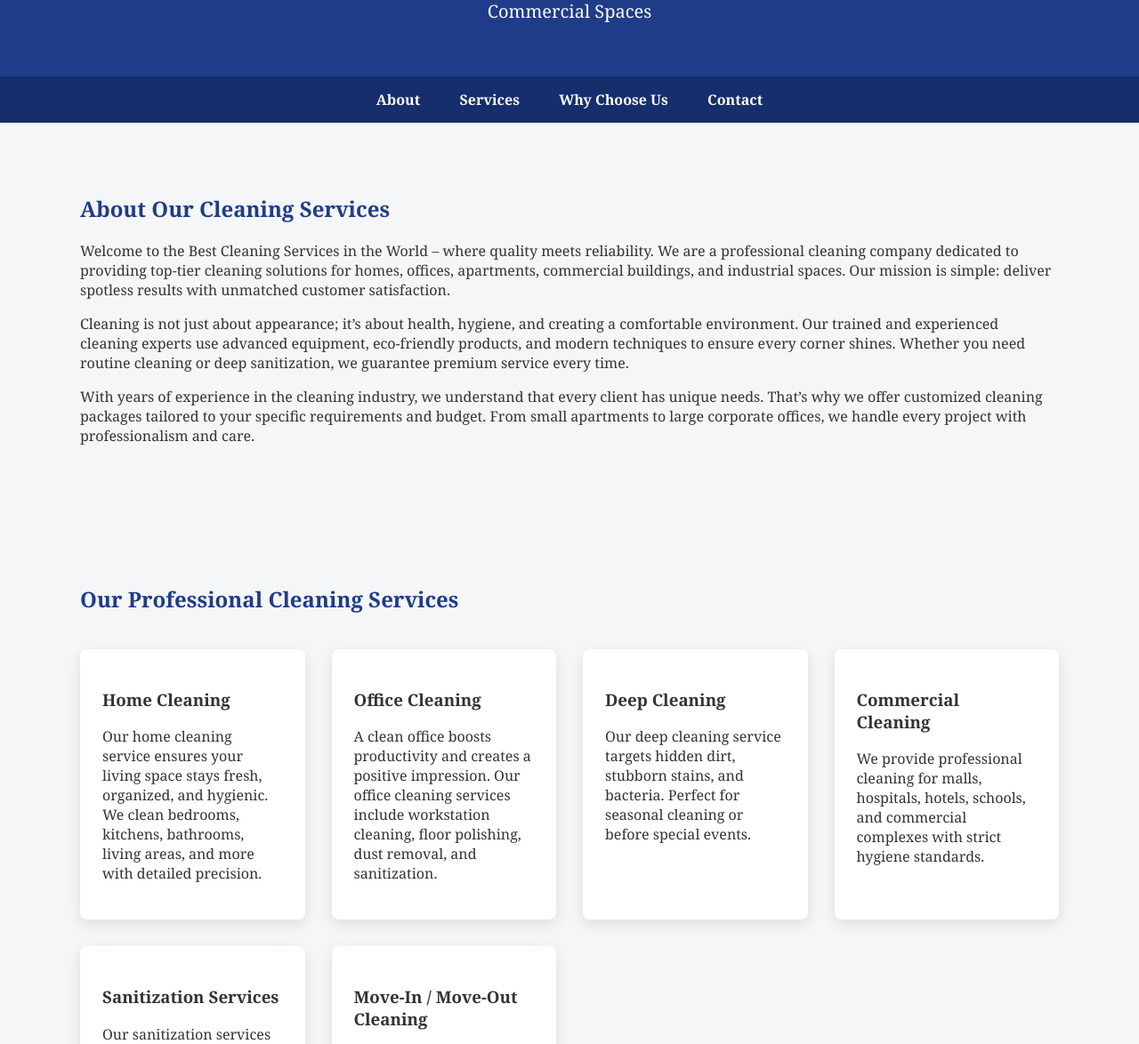
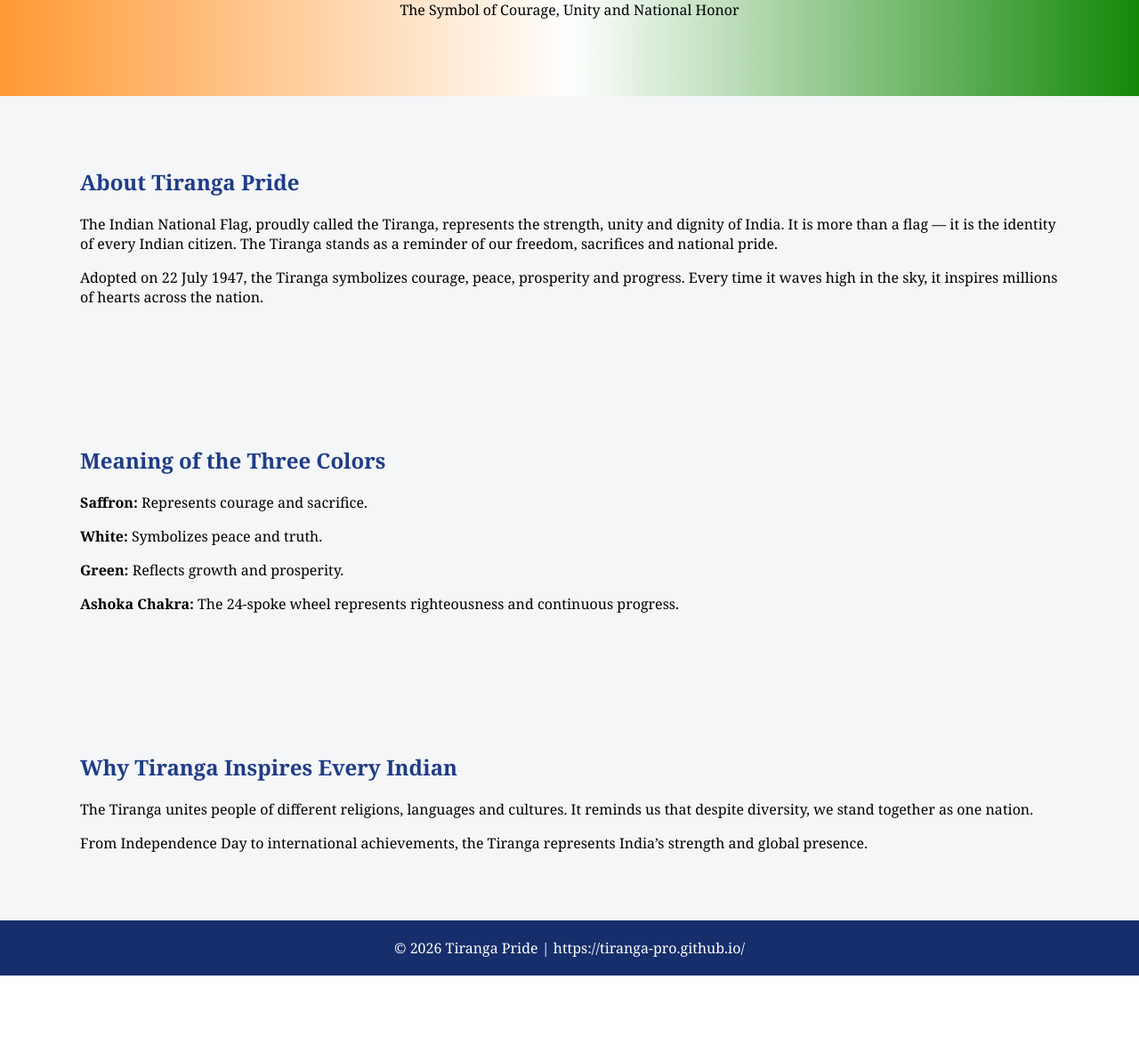
Before and after one commit to tiranga-pro/tiranga-pro, a plain HTML site: page index.html in a window 1280 px wide. Shown: the part 183-1357 px from the top of the page at 89% size. After the commit the page ends 1280 px from the top, so only its background shows below. Drawn offline with Linux system fonts and the light colour scheme.

Commit message:
Update index.html

```diff
--- a/index.html
+++ b/index.html
@@ -2,210 +2,124 @@
 <html lang="en">
 <head>
 <meta charset="UTF-8">
-    <title>Best Cleaning Services in the World | Professional & Reliable</title>
 <meta name="viewport" content="width=device-width, initial-scale=1.0">
-    <meta name="description" content="Best Cleaning Services in the World. Professional home cleaning, office cleaning, deep cleaning, sanitization, and commercial cleaning solutions. Reliable, affordable, and trusted cleaning experts.">
+<title>Tiranga Pride</title>
 
 <style>
-        body {
-            margin: 0;
-            font-family: 'Georgia', serif;
-            background-color: #f4f6f8;
-            color: #333;
+body{
+    margin:0;
+    font-family: Georgia, serif;
 }
 
-        header {
-            background-color: #1f3c88;
-            color: white;
-            padding: 60px 20px;
-            text-align: center;
+/* ===== MOBILE VERSION ===== */
+.mobile-view{
+    display:none;
+    text-align:center;
+    background:#1f2a63;
+    min-height:100vh;
 }
 
-        header h1 {
-            font-size: 42px;
-            margin-bottom: 10px;
+.mobile-view img{
+    width:100%;
+    max-width:480px;
+    height:auto;
 }
 
-        header p {
-            font-size: 20px;
-            max-width: 800px;
-            margin: auto;
+/* ===== DESKTOP VERSION ===== */
+.desktop-view{
+    display:block;
+    background:#f4f6f8;
 }
 
-        nav {
-            background-color: #162e6b;
-            padding: 15px;
-            text-align: center;
+header{
+    background: linear-gradient(90deg,#FF9933,#FFFFFF,#138808);
+    padding:70px 20px;
+    text-align:center;
 }
 
-        nav a {
-            color: white;
-            margin: 0 20px;
-            text-decoration: none;
-            font-weight: bold;
+header h1{
+    font-size:42px;
 }
 
-        section {
-            padding: 60px 20px;
-            max-width: 1100px;
-            margin: auto;
+section{
+    padding:60px 20px;
+    max-width:1100px;
+    margin:auto;
 }
 
-        h2 {
-            color: #1f3c88;
-            margin-bottom: 20px;
+h2{
+    color:#1f3c88;
 }
 
-        .services {
-            display: grid;
-            grid-template-columns: repeat(auto-fit, minmax(250px, 1fr));
-            gap: 30px;
-            margin-top: 40px;
+footer{
+    background:#162e6b;
+    color:white;
+    text-align:center;
+    padding:20px;
 }
 
-        .card {
-            background: white;
-            padding: 25px;
-            border-radius: 8px;
-            box-shadow: 0 5px 15px rgba(0,0,0,0.1);
+/* ===== RESPONSIVE CONTROL ===== */
+@media(max-width:768px){
+    .desktop-view{
+        display:none;
     }
-
-        .cta {
-            background-color: #1f3c88;
-            color: white;
-            text-align: center;
-            padding: 50px 20px;
+    .mobile-view{
+        display:block;
     }
-
-        .cta button {
-            padding: 15px 30px;
-            font-size: 18px;
-            background: #ff9800;
-            border: none;
-            color: white;
-            cursor: pointer;
-            border-radius: 5px;
-        }
-
-        footer {
-            background-color: #162e6b;
-            color: white;
-            text-align: center;
-            padding: 20px;
 }
 </style>
 </head>
 
 <body>
 
+<!-- ================= MOBILE SCREENSHOT VIEW ================= -->
+<div class="mobile-view">
+    <!-- Screenshot Image -->
+    <!-- Upload your screenshot in same GitHub repo and name it mobile.png -->
+    <img src="mobile.png" alt="Tiranga Register Screenshot">
+</div>
+
+<!-- ================= DESKTOP TIRANGA PRIDE CONTENT ================= -->
+<div class="desktop-view">
+
 <header>
-    <h1>Best Cleaning Services in the World</h1>
-    <p>Professional, Reliable & Affordable Cleaning Solutions for Homes, Offices & Commercial Spaces</p>
+    <h1>Tiranga Pride</h1>
+    <p>The Symbol of Courage, Unity and National Honor</p>
 </header>
 
-<nav>
-    <a href="#about">About</a>
-    <a href="#services">Services</a>
-    <a href="#why">Why Choose Us</a>
-    <a href="#contact">Contact</a>
-</nav>
-
-<section id="about">
-    <h2>About Our Cleaning Services</h2>
+<section>
+    <h2>About Tiranga Pride</h2>
     <p>
-        Welcome to the Best Cleaning Services in the World – where quality meets reliability. We are a professional cleaning company dedicated to providing top-tier cleaning solutions for homes, offices, apartments, commercial buildings, and industrial spaces. Our mission is simple: deliver spotless results with unmatched customer satisfaction.
+        The Indian National Flag, proudly called the Tiranga, represents the strength, unity and dignity of India. It is more than a flag — it is the identity of every Indian citizen. The Tiranga stands as a reminder of our freedom, sacrifices and national pride.
     </p>
     <p>
-        Cleaning is not just about appearance; it’s about health, hygiene, and creating a comfortable environment. Our trained and experienced cleaning experts use advanced equipment, eco-friendly products, and modern techniques to ensure every corner shines. Whether you need routine cleaning or deep sanitization, we guarantee premium service every time.
-    </p>
-    <p>
-        With years of experience in the cleaning industry, we understand that every client has unique needs. That’s why we offer customized cleaning packages tailored to your specific requirements and budget. From small apartments to large corporate offices, we handle every project with professionalism and care.
+        Adopted on 22 July 1947, the Tiranga symbolizes courage, peace, prosperity and progress. Every time it waves high in the sky, it inspires millions of hearts across the nation.
     </p>
 </section>
 
-<section id="services">
-    <h2>Our Professional Cleaning Services</h2>
-
-    <div class="services">
-        <div class="card">
-            <h3>Home Cleaning</h3>
-            <p>
-                Our home cleaning service ensures your living space stays fresh, organized, and hygienic. We clean bedrooms, kitchens, bathrooms, living areas, and more with detailed precision.
-            </p>
-        </div>
-
-        <div class="card">
-            <h3>Office Cleaning</h3>
-            <p>
-                A clean office boosts productivity and creates a positive impression. Our office cleaning services include workstation cleaning, floor polishing, dust removal, and sanitization.
-            </p>
-        </div>
-
-        <div class="card">
-            <h3>Deep Cleaning</h3>
-            <p>
-                Our deep cleaning service targets hidden dirt, stubborn stains, and bacteria. Perfect for seasonal cleaning or before special events.
-            </p>
-        </div>
-
-        <div class="card">
-            <h3>Commercial Cleaning</h3>
-            <p>
-                We provide professional cleaning for malls, hospitals, hotels, schools, and commercial complexes with strict hygiene standards.
-            </p>
-        </div>
-
-        <div class="card">
-            <h3>Sanitization Services</h3>
-            <p>
-                Our sanitization services eliminate harmful germs and viruses, ensuring a safe and healthy environment for families and employees.
-            </p>
-        </div>
-
-        <div class="card">
-            <h3>Move-In / Move-Out Cleaning</h3>
-            <p>
-                Shifting homes? We provide complete cleaning before you move in or after you move out to leave the space spotless.
-            </p>
-        </div>
-    </div>
+<section>
+    <h2>Meaning of the Three Colors</h2>
+    <p><strong>Saffron:</strong> Represents courage and sacrifice.</p>
+    <p><strong>White:</strong> Symbolizes peace and truth.</p>
+    <p><strong>Green:</strong> Reflects growth and prosperity.</p>
+    <p><strong>Ashoka Chakra:</strong> The 24-spoke wheel represents righteousness and continuous progress.</p>
 </section>
 
-<section id="why">
-    <h2>Why Choose the Best Cleaning Services?</h2>
+<section>
+    <h2>Why Tiranga Inspires Every Indian</h2>
     <p>
-        Choosing the right cleaning company can make all the difference. Here’s why thousands of customers trust us:
+        The Tiranga unites people of different religions, languages and cultures. It reminds us that despite diversity, we stand together as one nation.
     </p>
-
-    <ul>
-        <li>✔ Experienced & Verified Cleaning Professionals</li>
-        <li>✔ Affordable Pricing with No Hidden Charges</li>
-        <li>✔ Eco-Friendly & Safe Cleaning Products</li>
-        <li>✔ Advanced Cleaning Equipment</li>
-        <li>✔ 100% Satisfaction Guarantee</li>
-        <li>✔ Flexible Scheduling Options</li>
-    </ul>
-
     <p>
-        We focus on attention to detail, punctuality, and consistent quality. Our customer-first approach ensures that every service meets high standards. We don’t just clean spaces — we create healthier environments.
-    </p>
-
-    <p>
-        Whether you need daily cleaning, weekly maintenance, or a one-time deep cleaning session, our team is ready to serve you with excellence.
+        From Independence Day to international achievements, the Tiranga represents India’s strength and global presence.
     </p>
 </section>
 
-<section class="cta" id="contact">
-    <h2>Book Your Cleaning Service Today</h2>
-    <p>
-        Experience world-class cleaning services at affordable prices. Let us transform your space into a spotless, refreshing environment.
-    </p>
-    <button>Get Free Quote</button>
-</section>
+<footer>
+    © 2026 Tiranga Pride | https://tiranga-pro.github.io/
+</footer>
 
-<footer>
-    <p>© 2026 Best Cleaning Services in the World | All Rights Reserved</p>
-</footer>
+</div>
 
 </body>
 </html>
```
Lines whose indentation alone changed are shown as unchanged.
